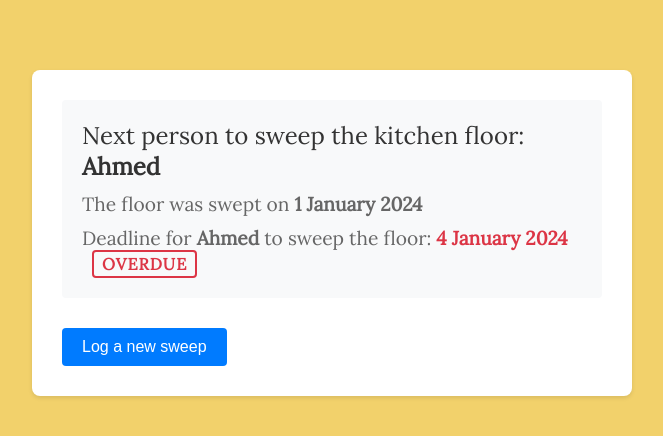
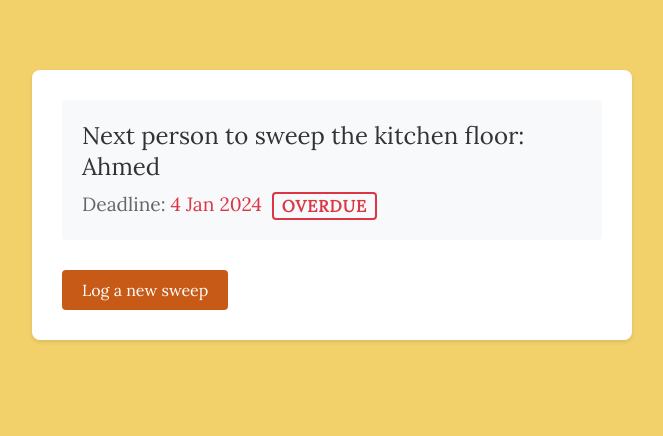
Before and after one commit to Augustinerplatz/sweep-rotator, a website: page index.html in a window 1280 px wide. Shown: the whole page, without its empty margins (308-971 px from the left). Drawn offline with Linux system fonts and the light colour scheme; no server answers.

Commit message:
Update index.html
simplified UI

```diff
--- a/index.html
+++ b/index.html
@@ -36,6 +36,7 @@
             margin: 10px 0 0 0;
             color: #666;
             font-size: 1.2em;
+            font-weight: normal;
         }
         .input-section {
             display: flex;
@@ -47,18 +48,20 @@
             font-size: 16px;
             border: 1px solid #ddd;
             border-radius: 4px;
+            font-family: 'Lora', serif;
         }
         button {
             padding: 10px 20px;
             font-size: 16px;
-            background-color: #007bff;
+            font-family: 'Lora', serif;
+            background-color: #c85a17;
             color: white;
             border: none;
             border-radius: 4px;
             cursor: pointer;
         }
         button:hover {
-            background-color: #0056b3;
+            background-color: #a84810;
         }
         button:disabled {
             background-color: #ccc;
@@ -95,9 +98,9 @@
         <div id="loadingMessage" class="loading">Loading...</div>
         <div id="mainContent" style="display: none;">
             <div class="display">
-                <h1><span style="font-weight: normal;">Next person to sweep the kitchen floor: </span><strong id="displayName">Ahmed</strong></h1>
-                <h2><span style="font-weight: normal;">The floor was swept on </span><strong id="displayDate">1 January 2024</strong></h2>
-                <h2><span style="font-weight: normal;">Deadline for </span><strong id="deadlineName">Ahmed</strong><span style="font-weight: normal;"> to sweep the floor: </span><strong id="deadlineDate">4 January 2024</strong></h2>
+                <h1>Next person to sweep the kitchen floor:</h1>
+                <h1 id="displayName">Ahmed</h1>
+                <h2>Deadline: <span id="deadlineDate">4 Jan 2024</span><span id="overdueStampContainer"></span></h2>
             </div>
 
             <button onclick="showDatePicker()" id="logBtn">Log a new sweep</button>
@@ -114,7 +117,6 @@
     <script>
         const names = ['Ahmed', 'Asif', 'Faisal', 'Imran', 'Richard'];
 
-        // Set max date to today using local timezone
         const today = new Date().toLocaleDateString('en-CA');
 
         const API_URL = 'https://sweep-rotator-backend.onrender.com/api';
@@ -126,40 +128,41 @@
             const date = new Date(parts[2], months[parts[1]], parseInt(parts[0]));
             date.setDate(date.getDate() + 3);
             const day = date.getDate();
-            const month = date.toLocaleDateString('en-US', { month: 'long' });
+            const month = date.toLocaleDateString('en-US', { month: 'short' });
             const year = date.getFullYear();
             return `${day} ${month} ${year}`;
         }
 
         function updateDeadlineDisplay(deadlineDateString) {
-            const months = { January:0, February:1, March:2, April:3, May:4, June:5,
-                             July:6, August:7, September:8, October:9, November:10, December:11 };
+            const shortMonths = { Jan:0, Feb:1, Mar:2, Apr:3, May:4, Jun:5,
+                                  Jul:6, Aug:7, Sep:8, Oct:9, Nov:10, Dec:11 };
             const parts = deadlineDateString.split(' ');
-            const deadlineDate = new Date(parts[2], months[parts[1]], parseInt(parts[0]));
+            const deadlineDate = new Date(parts[2], shortMonths[parts[1]], parseInt(parts[0]));
             const todayDate = new Date();
             todayDate.setHours(0, 0, 0, 0);
 
-            const deadlineDateEl = document.getElementById('deadlineDate');
-            deadlineDateEl.textContent = deadlineDateString;
+            document.getElementById('deadlineDate').textContent = deadlineDateString;
 
-            const existingStamp = document.getElementById('overdueStamp');
-            if (existingStamp) existingStamp.remove();
+            const stampContainer = document.getElementById('overdueStampContainer');
+            stampContainer.innerHTML = '';
 
             if (deadlineDate < todayDate) {
-                deadlineDateEl.classList.add('overdue');
+                document.getElementById('deadlineDate').classList.add('overdue');
                 const stamp = document.createElement('span');
-                stamp.id = 'overdueStamp';
                 stamp.className = 'overdue-stamp';
                 stamp.textContent = 'OVERDUE';
-                deadlineDateEl.parentNode.appendChild(stamp);
+                stampContainer.appendChild(stamp);
             } else {
-                deadlineDateEl.classList.remove('overdue');
+                document.getElementById('deadlineDate').classList.remove('overdue');
             }
         }
 
         function showDatePicker() {
             document.getElementById('datePickerSection').style.display = 'block';
             document.getElementById('logBtn').style.display = 'none';
+            const dateInput = document.getElementById('dateInput');
+            dateInput.focus();
+            try { dateInput.showPicker(); } catch(e) {}
         }
 
         function hideDatePicker() {
@@ -178,10 +181,7 @@
                 };
             } catch (error) {
                 console.error('Error loading data:', error);
-                return {
-                    currentIndex: 0,
-                    currentDate: '1 January 2024'
-                };
+                return { currentIndex: 0, currentDate: '1 January 2024' };
             }
         }
 
@@ -189,19 +189,13 @@
             try {
                 const response = await fetch(`${API_URL}/sweep-data`, {
                     method: 'POST',
-                    headers: {
-                        'Content-Type': 'application/json'
-                    },
+                    headers: { 'Content-Type': 'application/json' },
                     body: JSON.stringify({
                         current_index: data.currentIndex,
                         current_date: data.currentDate
                     })
                 });
-
-                if (!response.ok) {
-                    throw new Error('Failed to save data');
-                }
-
+                if (!response.ok) throw new Error('Failed to save data');
                 return true;
             } catch (error) {
                 console.error('Error saving data:', error);
@@ -212,24 +206,16 @@
 
         async function initialize() {
             const data = await loadData();
-
             document.getElementById('displayName').textContent = names[data.currentIndex];
-            document.getElementById('displayDate').textContent = data.currentDate;
-            document.getElementById('deadlineName').textContent = names[data.currentIndex];
             updateDeadlineDisplay(getDeadlineDate(data.currentDate));
-
             document.getElementById('dateInput').setAttribute('max', today);
-
             document.getElementById('loadingMessage').style.display = 'none';
             document.getElementById('mainContent').style.display = 'block';
-
             return data;
         }
 
         let currentData;
-        initialize().then(data => {
-            currentData = data;
-        });
+        initialize().then(data => { currentData = data; });
 
         async function updateDisplay() {
             const input = document.getElementById('dateInput').value;
@@ -243,28 +229,20 @@
             submitBtn.disabled = true;
             submitBtn.textContent = 'Saving...';
 
-            // Parse and format the date
             const date = new Date(input);
             const day = date.getDate();
             const month = date.toLocaleDateString('en-US', { month: 'long' });
             const year = date.getFullYear();
             const formattedDate = `${day} ${month} ${year}`;
 
-            // Rotate to next name
             const newIndex = (currentData.currentIndex + 1) % names.length;
-
-            const newData = {
-                currentIndex: newIndex,
-                currentDate: formattedDate
-            };
+            const newData = { currentIndex: newIndex, currentDate: formattedDate };
 
             const saved = await saveData(newData);
 
             if (saved) {
                 currentData = newData;
-                document.getElementById('displayDate').textContent = formattedDate;
                 document.getElementById('displayName').textContent = names[newIndex];
-                document.getElementById('deadlineName').textContent = names[newIndex];
                 updateDeadlineDisplay(getDeadlineDate(formattedDate));
                 hideDatePicker();
             }
@@ -273,12 +251,20 @@
             submitBtn.textContent = 'Submit';
         }
 
-        // Allow form submission with Enter key
+        // Hide date picker if user clicks away
+        document.addEventListener('click', function(e) {
+            const datePickerSection = document.getElementById('datePickerSection');
+            const logBtn = document.getElementById('logBtn');
+            if (datePickerSection.style.display === 'block' &&
+                !datePickerSection.contains(e.target) &&
+                e.target !== logBtn) {
+                hideDatePicker();
+            }
+        });
+
         document.addEventListener('DOMContentLoaded', () => {
             document.getElementById('dateInput').addEventListener('keypress', function(e) {
-                if (e.key === 'Enter') {
-                    updateDisplay();
-                }
+                if (e.key === 'Enter') { updateDisplay(); }
             });
         });
     </script>
```
